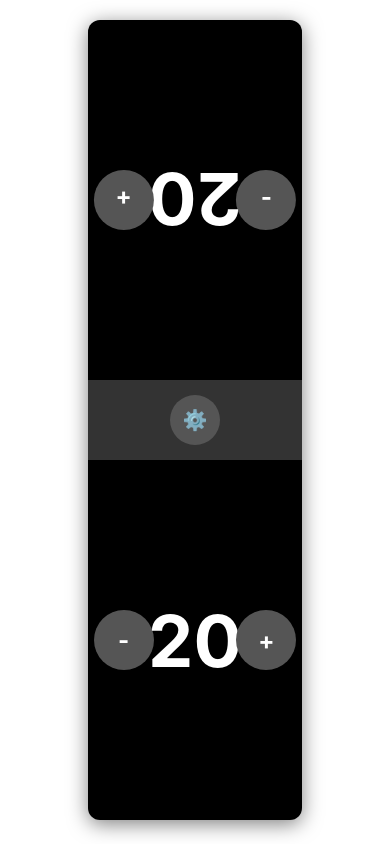
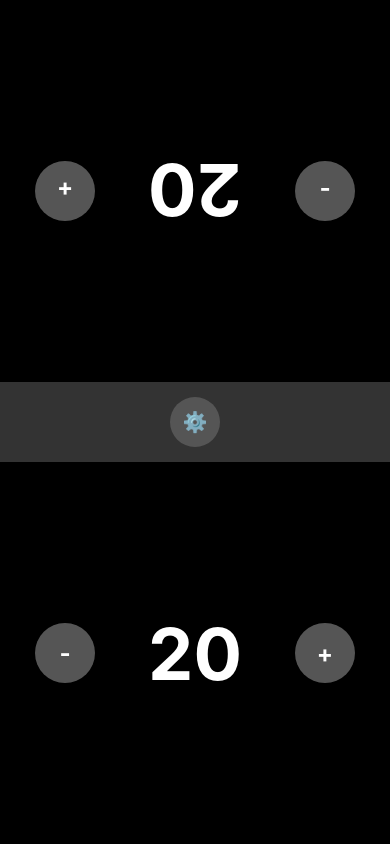
Before and after one commit to Patonero/ledger-mobile, a React Native app: screen / in a window 390 px wide. Built offline with nearby package versions, Linux system fonts and the light colour scheme.

Commit message:
chore: update dependencies in package.json
- Added @expo/metro-runtime version 3.1.3
- Added @react-native-async-storage/async-storage version ^2.2.0
- Added react-dom version 18.2.0
- Removed expo-screen-orientation dependency

```diff
--- a/App.js
+++ b/App.js
@@ -1,5 +1,6 @@
 import React, { useState, useEffect } from 'react';
 import { StyleSheet, Text, View, TouchableOpacity, Dimensions, StatusBar, Platform, Modal } from 'react-native';
+import AsyncStorage from '@react-native-async-storage/async-storage';
 import * as KeepAwake from 'expo-keep-awake';
 
 const { width, height } = Dimensions.get('window');
@@ -9,6 +10,25 @@ export default function App() {
   const [player2Life, setPlayer2Life] = useState(20);
   const [startingLife, setStartingLife] = useState(20);
   const [menuVisible, setMenuVisible] = useState(false);
+
+  // Load saved starting life on app start
+  useEffect(() => {
+    const loadStartingLife = async () => {
+      try {
+        const savedStartingLife = await AsyncStorage.getItem('startingLife');
+        if (savedStartingLife !== null) {
+          const life = parseInt(savedStartingLife, 10);
+          setStartingLife(life);
+          setPlayer1Life(life);
+          setPlayer2Life(life);
+        }
+      } catch (error) {
+        console.log('Error loading starting life:', error);
+      }
+    };
+
+    loadStartingLife();
+  }, []);
 
   // Keep screen awake during gameplay (mobile only)
   useEffect(() => {
@@ -42,11 +62,18 @@ export default function App() {
     setMenuVisible(false);
   };
 
-  const setStartingLifeTotal = (life) => {
+  const setStartingLifeTotal = async (life) => {
     setStartingLife(life);
     setPlayer1Life(life);
     setPlayer2Life(life);
     setMenuVisible(false);
+
+    // Save to AsyncStorage
+    try {
+      await AsyncStorage.setItem('startingLife', life.toString());
+    } catch (error) {
+      console.log('Error saving starting life:', error);
+    }
   };
 
   const PlayerSection = ({ playerNumber, life, isTop = false }) => (
@@ -154,13 +181,14 @@ const styles = StyleSheet.create({
     flex: 1,
     backgroundColor: '#000',
     ...(Platform.OS === 'web' && {
-      maxWidth: 400,
-      maxHeight: 800,
-      alignSelf: 'center',
-      marginTop: 20,
-      borderRadius: 12,
+      width: '100vw',
+      height: '100vh',
+      maxWidth: 'none',
+      maxHeight: 'none',
+      alignSelf: 'stretch',
+      margin: 0,
+      borderRadius: 0,
       overflow: 'hidden',
-      boxShadow: '0 4px 20px rgba(0, 0, 0, 0.5)',
     }),
   },
   playerSection: {
--- a/app.json
+++ b/app.json
@@ -4,13 +4,7 @@
     "slug": "ledger",
     "version": "1.0.0",
     "orientation": "portrait",
-    "icon": "./assets/icon.png",
     "userInterfaceStyle": "light",
-    "splash": {
-      "image": "./assets/splash.png",
-      "resizeMode": "contain",
-      "backgroundColor": "#000000"
-    },
     "assetBundlePatterns": [
       "**/*"
     ],
@@ -18,13 +12,9 @@
       "supportsTablet": true
     },
     "android": {
-      "adaptiveIcon": {
-        "foregroundImage": "./assets/adaptive-icon.png",
-        "backgroundColor": "#000000"
-      }
+      "backgroundColor": "#000000"
     },
     "web": {
-      "favicon": "./assets/favicon.png",
       "bundler": "metro"
     },
     "sdkVersion": "50.0.0"
--- a/package.json
+++ b/package.json
@@ -9,10 +9,12 @@
     "web": "expo start --web"
   },
   "dependencies": {
+    "@expo/metro-runtime": "3.1.3",
+    "@react-native-async-storage/async-storage": "^2.2.0",
     "expo": "~50.0.0",
     "expo-keep-awake": "~12.8.0",
-    "expo-screen-orientation": "~6.4.0",
     "react": "18.2.0",
+    "react-dom": "18.2.0",
     "react-native": "0.73.6",
     "react-native-web": "^0.19.13"
   },
```
Also changed, not shown: 1 other file (tests, documents, lock files or other folders).
